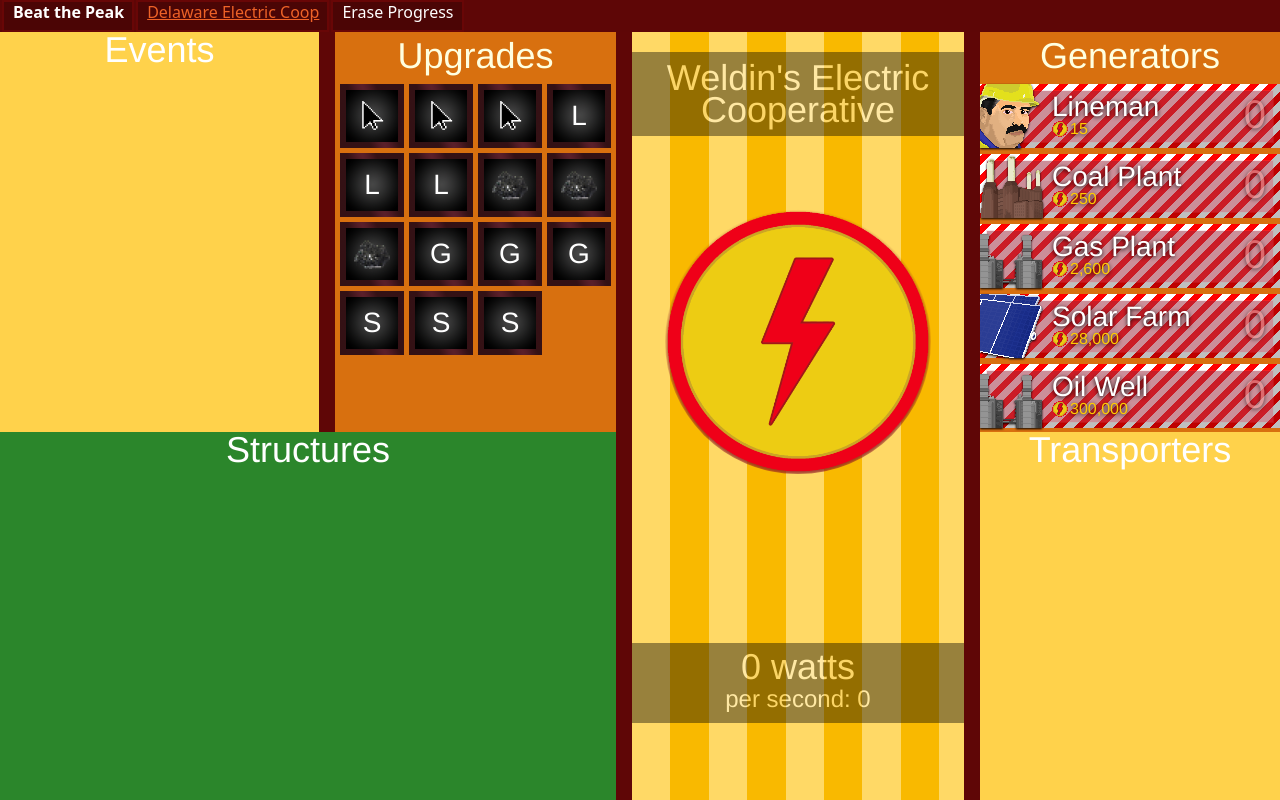
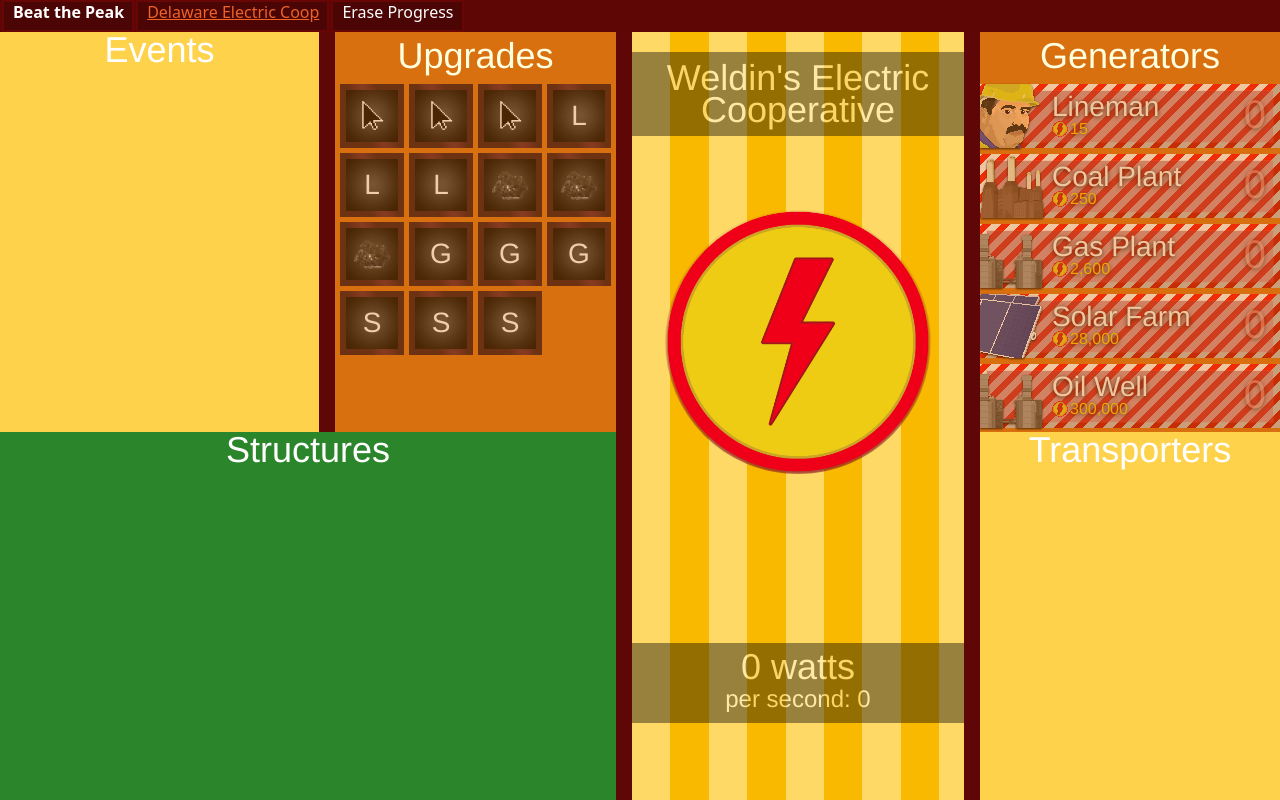
Before and after one commit to weldindunn/beat-the-peak, a React (Create React App) app: page / in a window 1280 px wide. Built offline with nearby package versions, Linux system fonts and the light colour scheme.

Commit message:
Added hover effects to upgrades and generators

```diff
--- a/src/components/style/generators.css
+++ b/src/components/style/generators.css
@@ -22,9 +22,21 @@
   position: relative;
   border: none;
   text-align: left;
+  opacity: 0.85;
   transition-property: opacity, margin-bottom;
   transition-duration: 0.25s, 0.1s;
   transition-timing-function: ease-out, ease-out;
+}
+
+.generator:hover {
+  opacity: 1;
+}
+
+.generator:disabled {
+  opacity: 0.6;
+}
+.generator:disabled:hover {
+  opacity: 0.85;
 }
 
 .generator-icon {
--- a/src/components/style/upgrades.css
+++ b/src/components/style/upgrades.css
@@ -20,6 +20,18 @@
     background: url("../../img/Upgrade_Background.png");
     color: #FFFFFF;
     font-size: 28px;
+    opacity: 0.8;
+    transition-property: opacity, margin-bottom;
+    transition-duration: 0.25s, 0.1s;
+    transition-timing-function: ease-out, ease-out;
+  }
+
+  .upgrade:hover {
+    opacity: 1;
+  }
+
+  .upgrade:disabled {
+    opacity: 0.65;
   }
 
   .upgrade img {
```
